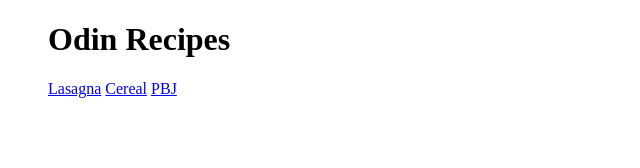
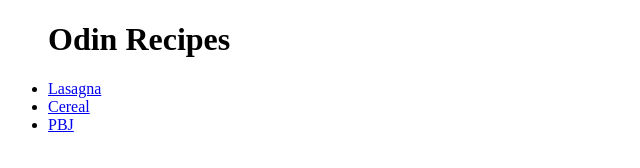
Before and after one commit to ArtemisTowel/odin-recipes, a plain HTML site: page index.html in a window 1280 px wide. Shown: the whole page, without its empty margins (0-640 px from the left). Drawn offline with Linux system fonts and the light colour scheme.

Commit message:
Fixed UL

```diff
--- a/index.html
+++ b/index.html
@@ -8,9 +8,9 @@
     </head>
     <Body>
         <ul><h1>Odin Recipes</h1>
-        <a href="recipes/lasagna.html">Lasagna</a>
-        <a href="recipes/cereal.html">Cereal</a>
-        <a href="recipes/pbj.html">PBJ</a>
+        <li><a href="recipes/lasagna.html">Lasagna</a></li>
+        <li><a href="recipes/cereal.html">Cereal</a></li>
+        <li><a href="recipes/pbj.html">PBJ</a></li>
         </ul>
     </Body>
 </html>
```
